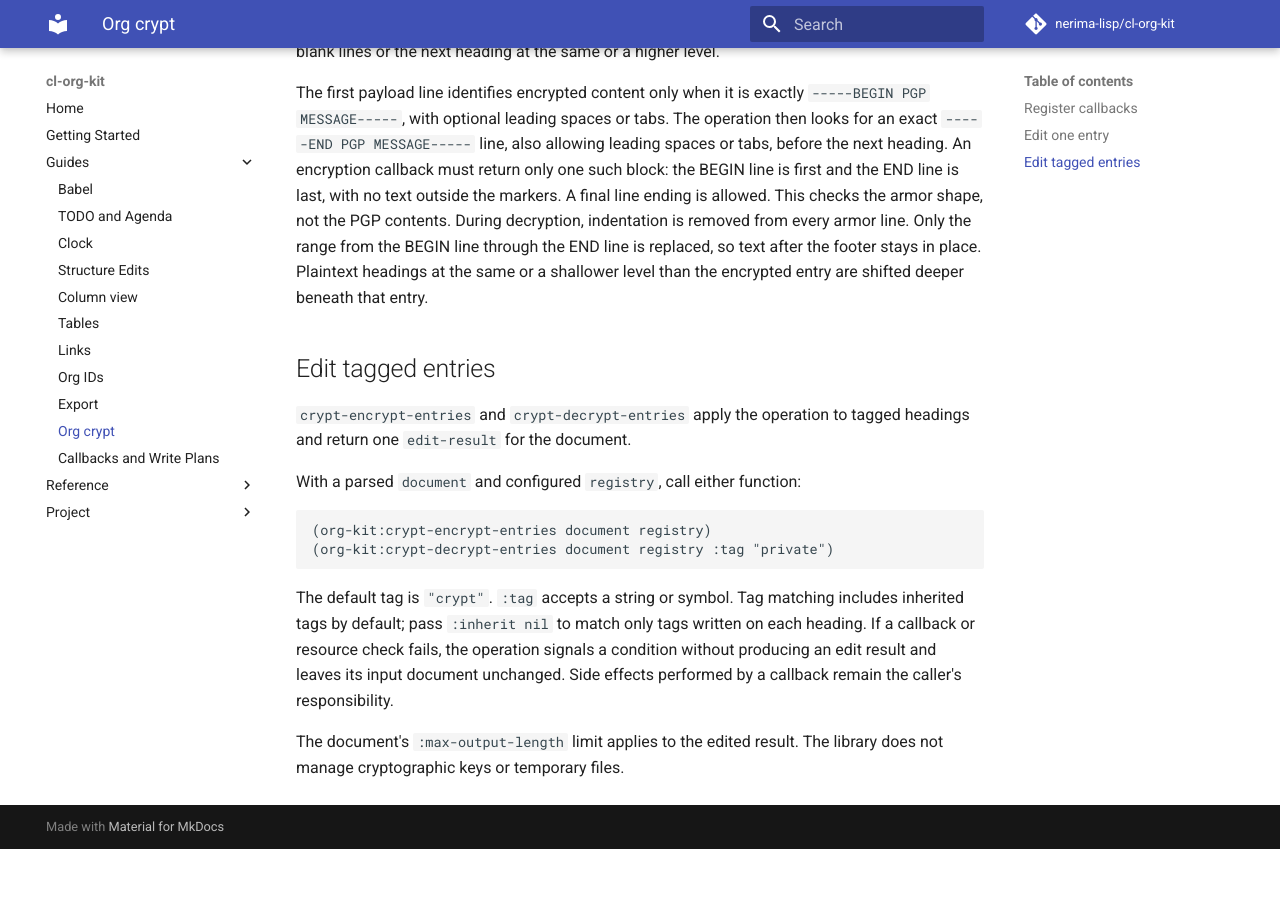
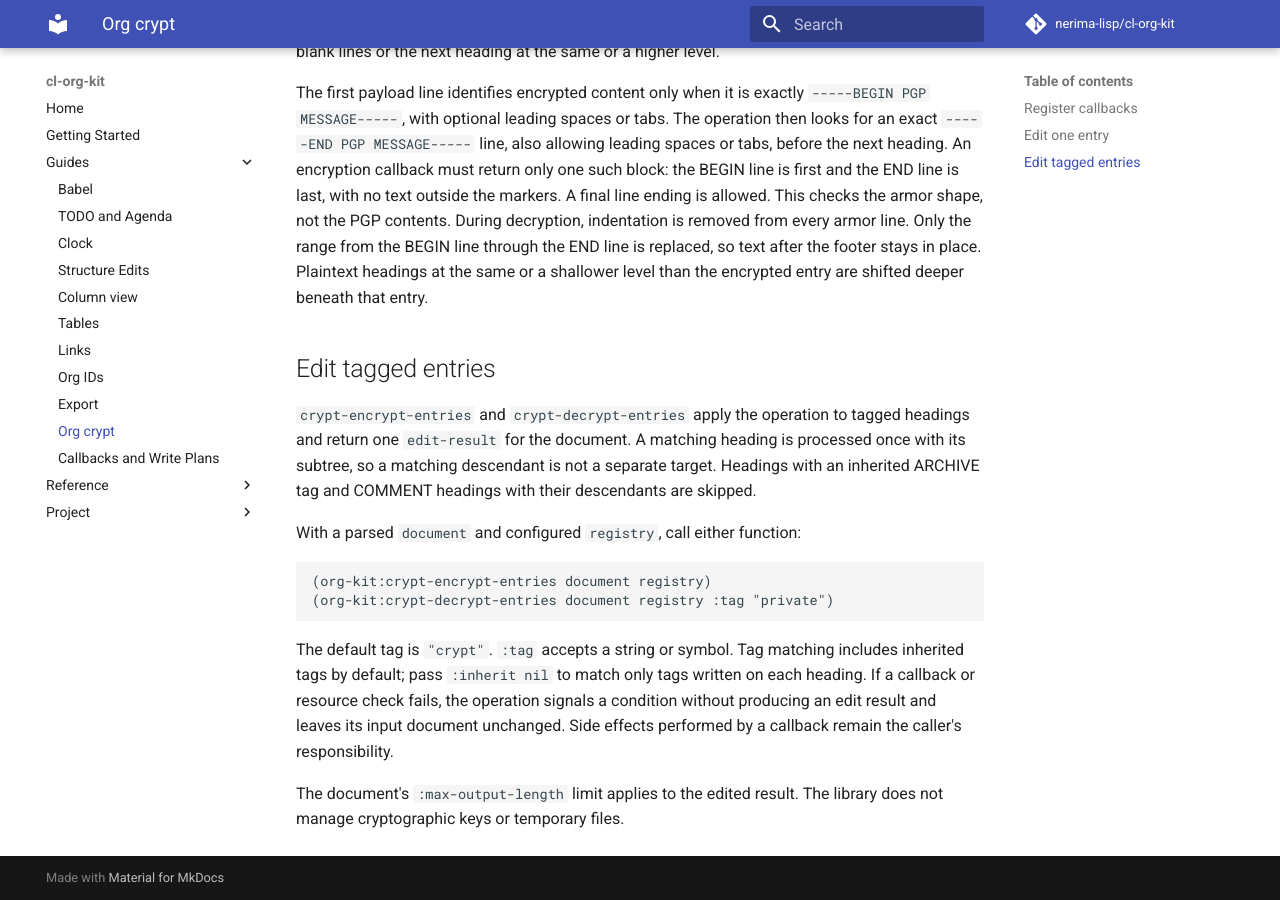
Before and after one commit to nerima-lisp/cl-org-kit, an MkDocs documentation site: the page built from docs/src/guides/crypt.md, in a window 1280 px wide and 900 px high, scrolled down 1814 px. Built offline with MkDocs 1.6.1 and Material for MkDocs 9.7.7, drawn with Linux system fonts in a browser that asks for light colours; comment, search, counter and statistics services are not loaded; before the commit the page ends 2663 px from its top, so only the background shows below that.

Commit message:
fix(crypt): match Org bulk tag scanning

```diff
--- a/docs/src/guides/crypt.md
+++ b/docs/src/guides/crypt.md
@@ -65,7 +65,7 @@ The first payload line identifies encrypted content only when it is exactly `---
 
 ## Edit tagged entries
 
-`crypt-encrypt-entries` and `crypt-decrypt-entries` apply the operation to tagged headings and return one `edit-result` for the document.
+`crypt-encrypt-entries` and `crypt-decrypt-entries` apply the operation to tagged headings and return one `edit-result` for the document. A matching heading is processed once with its subtree, so a matching descendant is not a separate target. Headings with an inherited ARCHIVE tag and COMMENT headings with their descendants are skipped.
 
 With a parsed `document` and configured `registry`, call either function:
 
```
Also changed, not shown: 2 other files.
